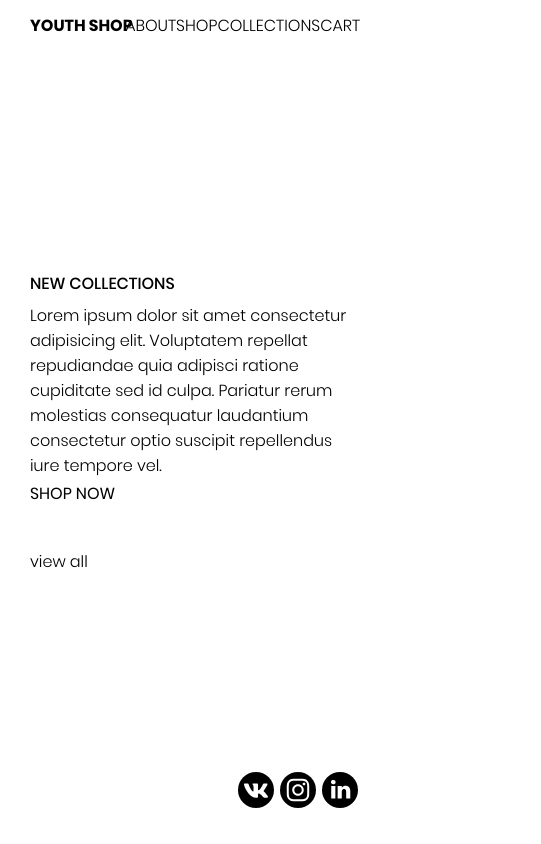
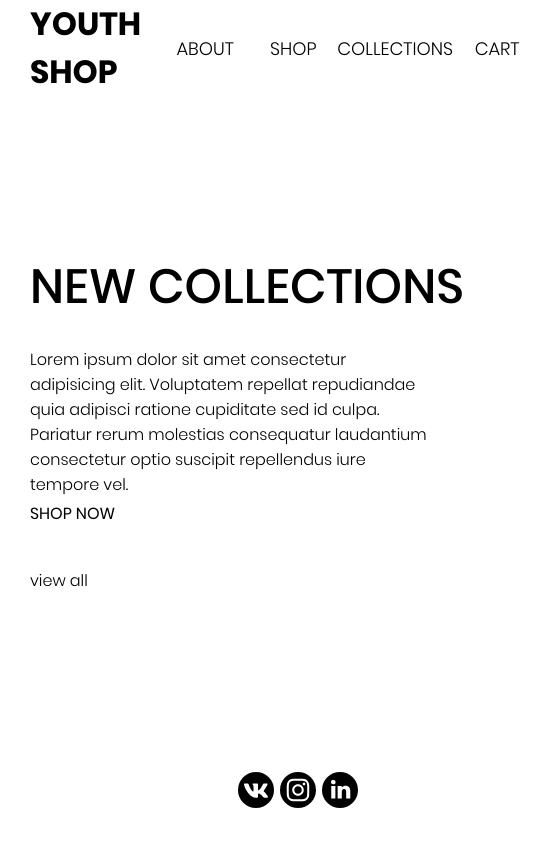
Before and after one commit to NikitaTin/clothes-shop, a plain HTML site: page index/index.html in a window 390 px wide. Shown: the whole page, 541 px wide, since content can reach past the window. Drawn offline with Linux system fonts and the light colour scheme.

Commit message:
#5 Set font size and fix position element on a small screen

```diff
--- a/index/index.css
+++ b/index/index.css
@@ -21,7 +21,7 @@
     grid-column: 1 / 5;
     /* self */
     display: grid;
-    grid-template-columns: minmax(30px, 0.2fr) 1fr minmax(200px, 1fr) minmax(30px, 0.2fr);
+    grid-template-columns: minmax(30px, 0.2fr) 1fr minmax(400px, 1fr) minmax(30px, 0.2fr);
     align-items: center;
 }
 .header__logo-title{
@@ -29,6 +29,7 @@
     /* self */
     font-family: bold;
     text-transform: uppercase;
+    font-size: 32px;
 }
 .header__nav-panel{
     grid-column: 3 / 4;
@@ -42,6 +43,7 @@
 .header__nav-panel__button{
     font-family: light;
     text-transform: uppercase;
+    font-size: 18px;
 }
 /* #03 arcticle and content */
 .article{
@@ -50,7 +52,7 @@
     align-self: center;
     /* self */
     display: grid;
-    grid-template-rows: 32px minmax(100px, 75%) 32px 64px;
+    grid-template-rows: 96px minmax(100px, 75%) 32px 64px;
 }
 /* #04 body grid */
 .index{
@@ -68,6 +70,8 @@
 .article__title{
     font-family: medium;
     text-transform: uppercase;
+    font-size: 48px;
+    white-space: nowrap;
 }
 .article__text{
     font-family: light;
```
